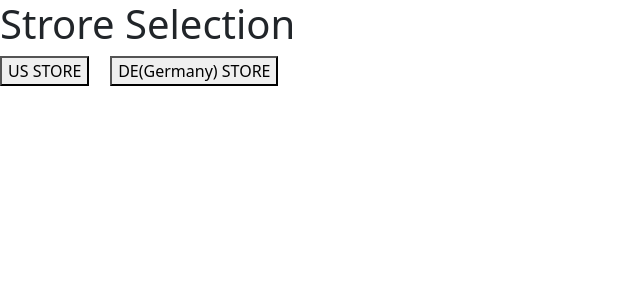
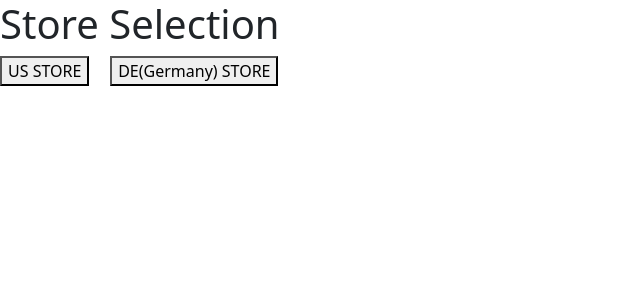
Before and after one commit to sanjay6410/CT-Price_Notifier, a React (Create React App) app in the folder price-notifier-frontend/: page /storeSelection in a window 1280 px wide. Shown: the top 300 px of the page, without its empty margins (0-640 px from the left). Built offline with nearby package versions, Linux system fonts and the light colour scheme.

Commit message:
store selction frontend

```diff
--- a/price-notifier-frontend/src/components/StoreSelection.jsx
+++ b/price-notifier-frontend/src/components/StoreSelection.jsx
@@ -9,7 +9,7 @@ function StoreSelection(){
     }
     return (
         <div>
-            <h1>Strore Selection </h1>
+            <h1>Store Selection </h1>
             <button onClick={handleUsStore}>US STORE</button>&nbsp;&nbsp;&nbsp;&nbsp;&nbsp;
             <button onClick={handleDeStore}>DE(Germany) STORE </button>
         </div>
```
